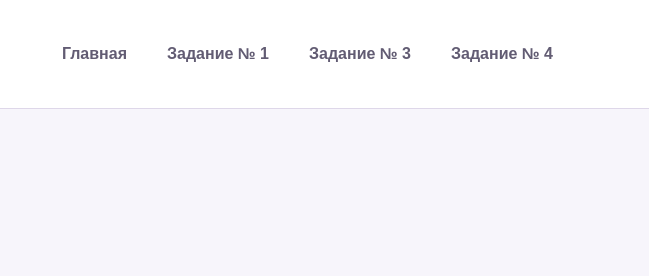
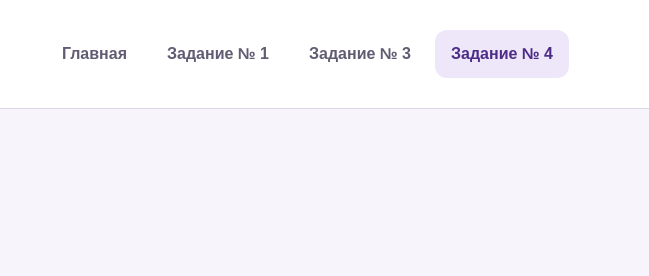
Before and after one commit to PolinaTovstonog/Lab1_Tovstonog, a plain HTML site: page task4.html in a window 1280 px wide. Shown: the top 276 px of the page, 631-1280 px from the left. Drawn offline with Linux system fonts and the light colour scheme.

Commit message:
Update task4.html

```diff
--- a/task4.html
+++ b/task4.html
@@ -26,7 +26,7 @@
                     <li><a href="index.html">Главная</a></li>
                     <li><a href="task1.html">Задание № 1</a></li>
                     <li><a href="task3.html">Задание № 3</a></li>
-                    <li><a href="task4.html" class="active">Задание № 4</a></li>
+                    <li><a href="task4.html" aria-current="page">Задание № 4</a></li>
                 </ul>
             </nav>
         </div>
```
